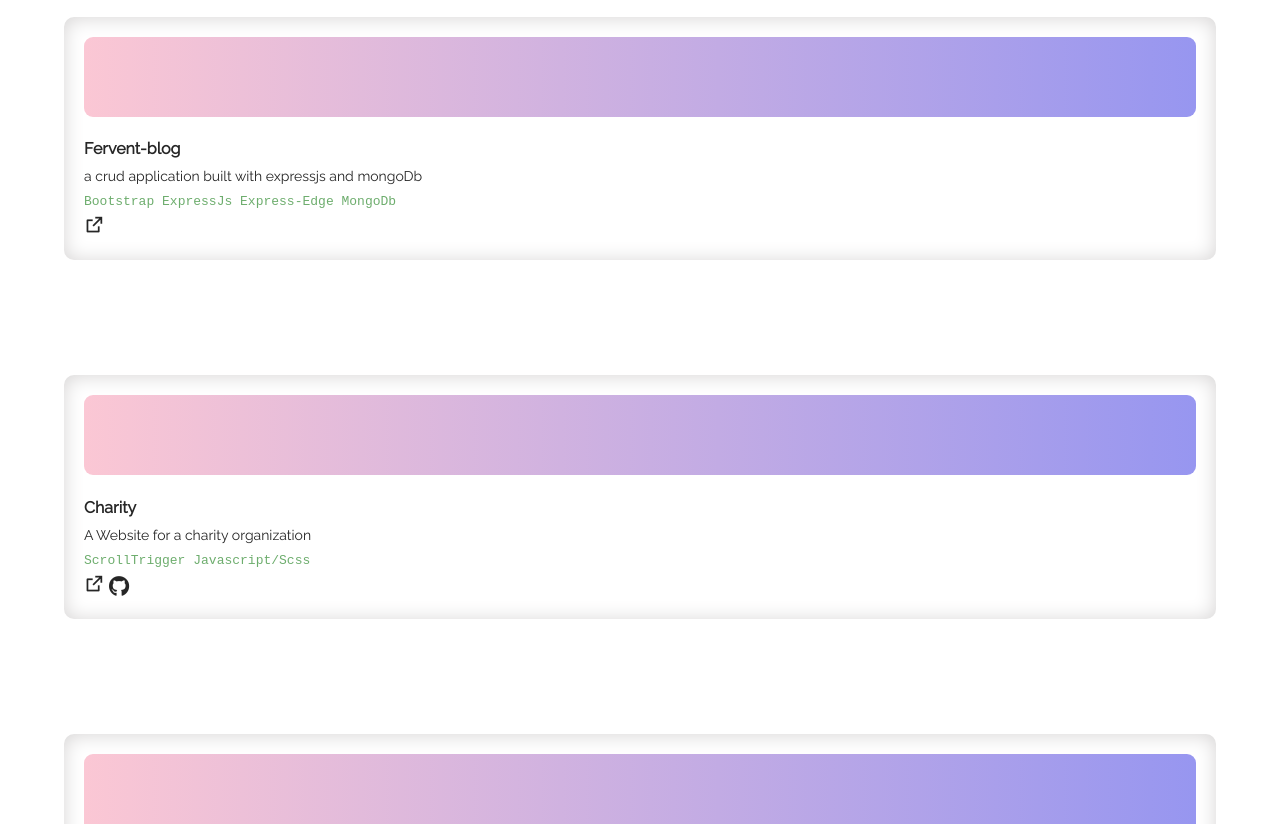
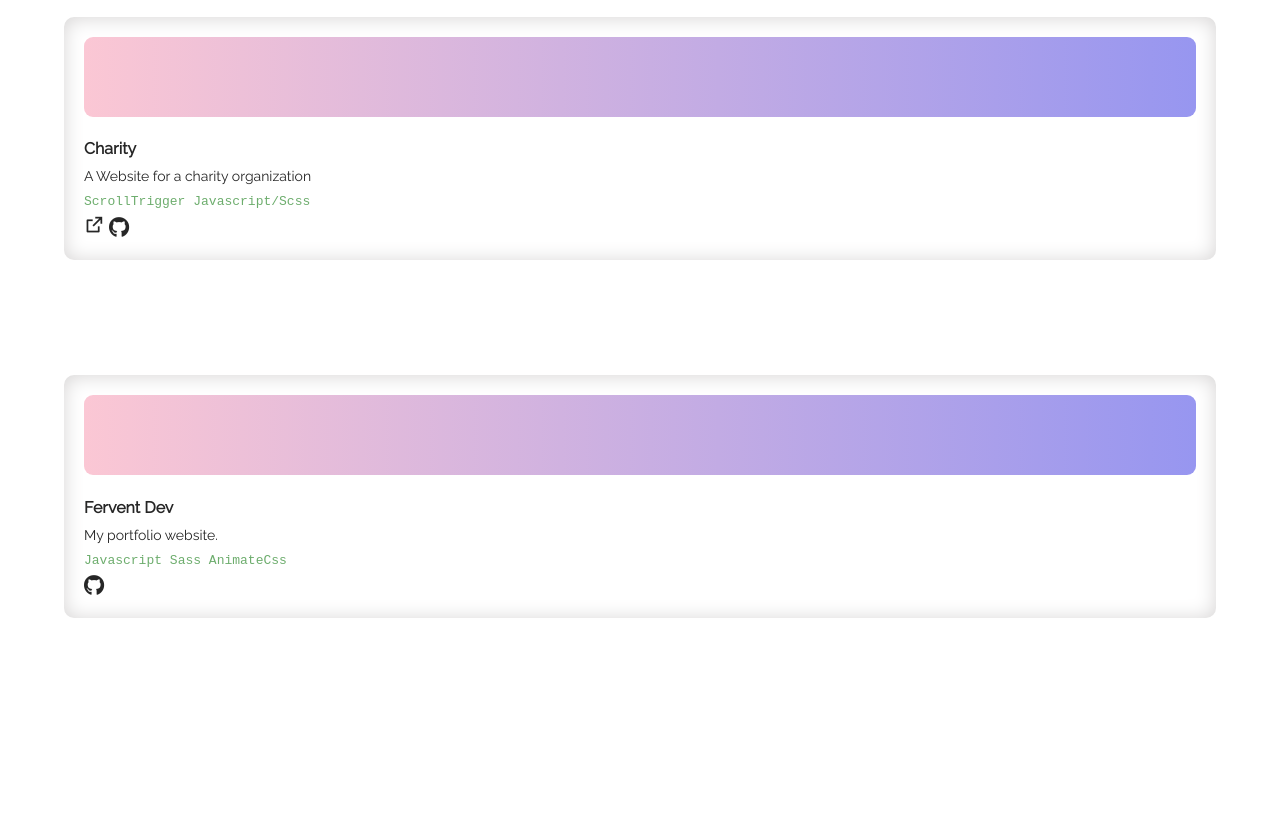
Before and after one commit to Akohjesse/jesse-akoh-v1, a website: page Projects.html in a window 1280 px wide. Shown: the part 3100-3924 px from the top of the page. Drawn offline with nearby package versions, Linux system fonts and the light colour scheme; some packages are replaced by stand-ins of ours; a script that the page names is missing.

Commit message:
Update Projects.html

```diff
--- a/Projects.html
+++ b/Projects.html
@@ -256,33 +256,6 @@
       </div>
         <div class="project-child">
          <div class="proj-img">
-            <a href="https://fervent-blog.herokuapp.com">
-              <div class="sub">
-
-              </div>
-            </a>
-
-         </div>
-         <h4>Fervent-blog</h4>
-         <p>a crud application built with expressjs and mongoDb</p>
-
-         <div class="stack">
-            <code>
-               <ul>
-                  <li>Bootstrap</li>
-                  <li>ExpressJs</li>
-                  <li>Express-Edge</li>
-                  <li>MongoDb</li>
-
-               </ul>
-            </code>
-         </div>
-         <div class="view">
-            <a target="_blank" href="https://fervent-blog.herokuapp.com"><i class="ri-external-link-line"></i></a>
-         </div>
-      </div>
-        <div class="project-child">
-         <div class="proj-img">
             <a href="https://fdcharity.netlify.app">
                <div class="sub">
 
```
